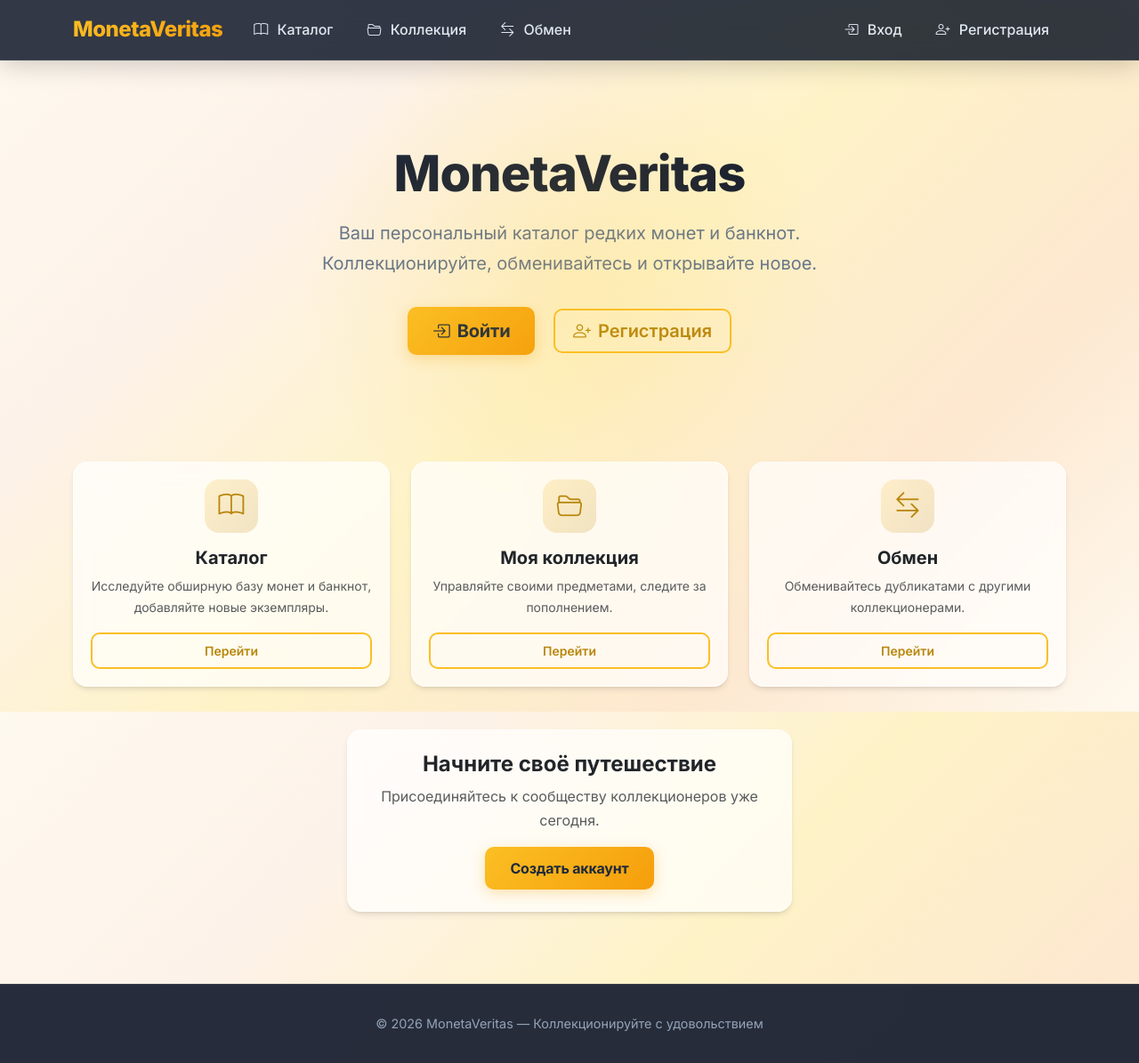
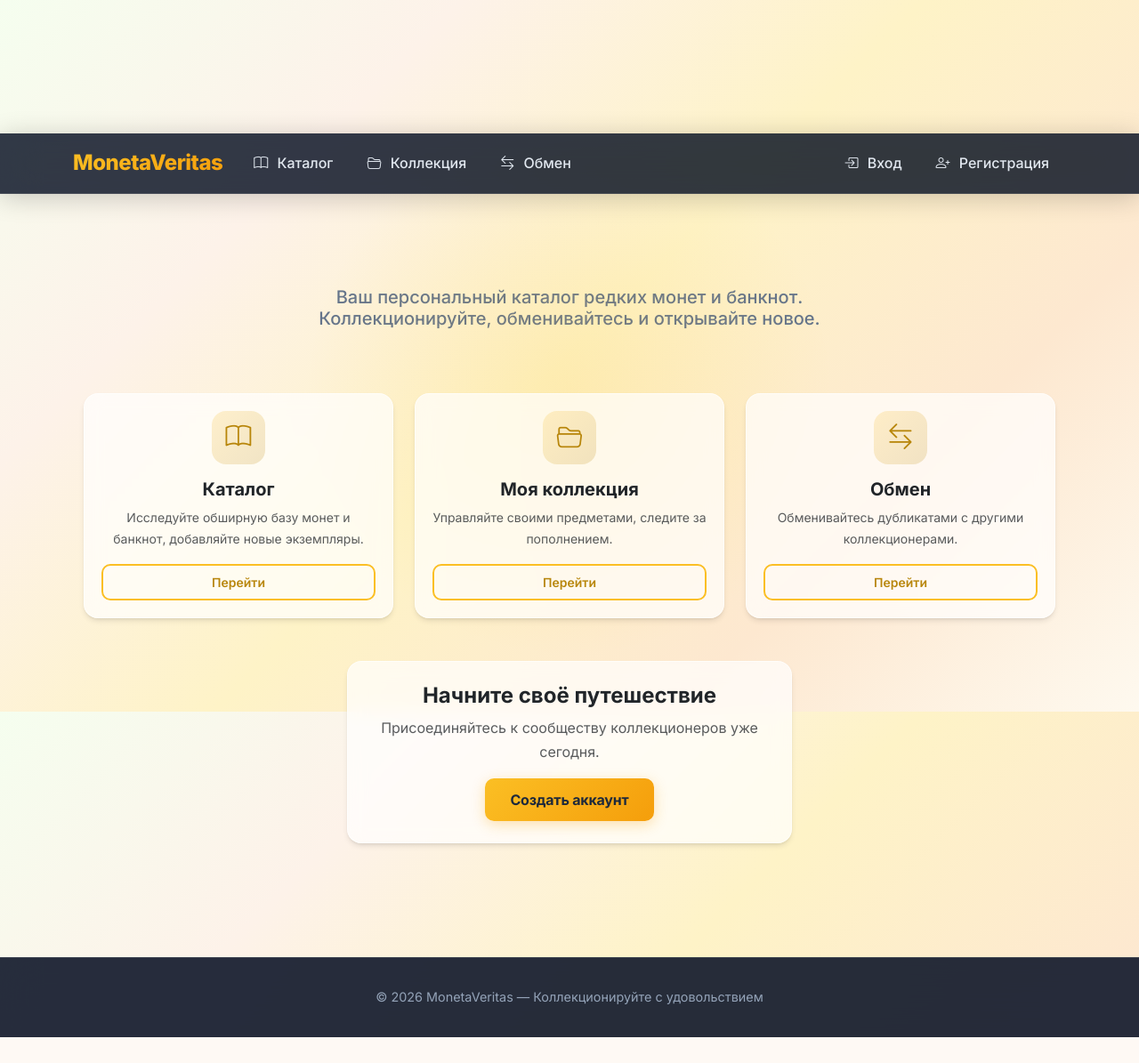
Before and after one commit to Simon-Struggler/MonetaVeritasPrime, a FastAPI app: page / in a window 1280 px wide. Shown: the whole page at 89% size. After the commit the page ends 1166 px from the top, so only its background shows below. Run offline with FastAPI, Linux system fonts and the light colour scheme.

Commit message:
Чет работает а чет нет я устал

```diff
--- a/services/frontend/main.py
+++ b/services/frontend/main.py
@@ -73,6 +73,10 @@ async def logout():
 
 def get_token(request: Request):
     token = request.cookies.get("token")
+    return token
+
+def get_token_required(request: Request):
+    token = get_token(request)
     if not token:
         raise HTTPException(401, "Not authenticated")
     return token
@@ -88,47 +92,53 @@ def get_username(request: Request):
         return None
 
 @app.get("/catalog", response_class=HTMLResponse)
-async def catalog(request: Request, token: str = Depends(get_token)):
-    headers = {"Authorization": f"Bearer {token}"}
-    async with httpx.AsyncClient() as client:
-        try:
-            resp = await client.get(f"{settings.GATEWAY_URL}/catalog/items", headers=headers, timeout=10.0)
-            if resp.status_code == 200:
-                items = resp.json()
-            else:
-                items = []
-        except Exception as e:
-            print(f"Error fetching items: {e}")
-            items = []
+async def catalog(request: Request):
+    username = get_username(request)
+    token = get_token(request)
+    items = []
+    if token:
+        headers = {"Authorization": f"Bearer {token}"}
+        async with httpx.AsyncClient() as client:
+            try:
+                resp = await client.get(f"{settings.GATEWAY_URL}/catalog/items", headers=headers, timeout=10.0)
+                if resp.status_code == 200:
+                    items = resp.json()
+            except Exception as e:
+                print(f"Error fetching items: {e}")
     coins = [item for item in items if item.get('type') == 'coin']
     banknotes = [item for item in items if item.get('type') == 'banknote']
-    username = get_username(request)
     return templates.TemplateResponse(request, "catalog.html", {"request": request, "coins": coins, "banknotes": banknotes, "username": username})
 
 @app.get("/collections", response_class=HTMLResponse)
-async def collections(request: Request, token: str = Depends(get_token)):
-    headers = {"Authorization": f"Bearer {token}"}
-    async with httpx.AsyncClient() as client:
-        try:
-            resp = await client.get(f"{settings.GATEWAY_URL}/collections", headers=headers, timeout=10.0)
-            collection = resp.json() if resp.status_code == 200 else []
-        except Exception as e:
-            print(f"Error fetching collections: {e}")
-            collection = []
+async def collections(request: Request):
     username = get_username(request)
+    token = get_token(request)
+    collection = []
+    if token:
+        headers = {"Authorization": f"Bearer {token}"}
+        async with httpx.AsyncClient() as client:
+            try:
+                resp = await client.get(f"{settings.GATEWAY_URL}/collections", headers=headers, timeout=10.0)
+                if resp.status_code == 200:
+                    collection = resp.json()
+            except Exception as e:
+                print(f"Error fetching collections: {e}")
     return templates.TemplateResponse(request, "collections.html", {"request": request, "collection": collection, "username": username})
 
 @app.get("/exchange", response_class=HTMLResponse)
-async def exchange_page(request: Request, token: str = Depends(get_token)):
-    headers = {"Authorization": f"Bearer {token}"}
-    async with httpx.AsyncClient() as client:
-        try:
-            resp = await client.get(f"{settings.GATEWAY_URL}/exchange/trades", headers=headers, timeout=10.0)
-            trades = resp.json() if resp.status_code == 200 else []
-        except Exception as e:
-            print(f"Error fetching trades: {e}")
-            trades = []
+async def exchange_page(request: Request):
     username = get_username(request)
+    token = get_token(request)
+    trades = []
+    if token:
+        headers = {"Authorization": f"Bearer {token}"}
+        async with httpx.AsyncClient() as client:
+            try:
+                resp = await client.get(f"{settings.GATEWAY_URL}/exchange/trades", headers=headers, timeout=10.0)
+                if resp.status_code == 200:
+                    trades = resp.json()
+            except Exception as e:
+                print(f"Error fetching trades: {e}")
     return templates.TemplateResponse(request, "exchange.html", {"request": request, "trades": trades, "username": username})
 
 @app.get("/health")
--- a/services/frontend/static/css/styles.css
+++ b/services/frontend/static/css/styles.css
@@ -26,8 +26,8 @@
 }
 
 body {
-  padding-top: 90px;  /* было 80px – увеличиваем */
-  background: linear-gradient(135deg, #fef9ef 0%, #fdf2e9 25%, #fef3c7 50%, #fde8d0 75%, #fef9ef 100%);
+  padding-top: 150px;  /* увеличено до 150px для большего расстояния от navbar */
+  background: linear-gradient(135deg, #f5feef 0%, #fdf2e9 25%, #fef3c7 50%, #fde8d0 75%, #fef9ef 100%);
   background-attachment: fixed;
   font-family: 'Inter', -apple-system, BlinkMacSystemFont, 'Segoe UI', sans-serif;
   line-height: 1.7;
@@ -45,7 +45,7 @@ body {
 
 @media (max-width: 768px) {
   body {
-    padding-top: 70px;  /* для мобильных – чуть меньше, так как хедер компактнее */
+    padding-top: 130px;  /* увеличено до 130px для мобильных */
   }
   .hero-section {
     padding-top: 0.5rem;
@@ -133,7 +133,7 @@ body {
 }
 
 .navbar-text {
-  color: #cbd5e1 !important;
+  color: #87abd6 !important;
   font-weight: 500;
   padding: 8px 12px;
   background: rgba(255, 255, 255, 0.05);
@@ -153,7 +153,7 @@ body {
 /* Герой-секция на главной */
 .hero-section {
   position: relative;
-  padding: 3rem 0;
+  padding: 5rem 0 3rem 0;  /* увеличен верхний padding */
   text-align: center;
 }
 
--- a/services/frontend/templates/base.html
+++ b/services/frontend/templates/base.html
@@ -6,7 +6,7 @@
     <title>{% block title %}MonetaVeritas{% endblock %}</title>
     <link href="https://cdn.jsdelivr.net/npm/bootstrap@5.3.0/dist/css/bootstrap.min.css" rel="stylesheet">
     <link rel="stylesheet" href="https://cdn.jsdelivr.net/npm/bootstrap-icons@1.11.3/font/bootstrap-icons.css">
-    <link rel="stylesheet" href="{{ url_for('static', path='css/styles.css') }}">
+    <link rel="stylesheet" href="{{ url_for('static', path='css/styles.css') }}?v=1.1">
     <style>
         .navbar-brand {
             font-weight: 800;
@@ -26,7 +26,7 @@
     </style>
 </head>
 <body data-user-authenticated="{{ 'true' if username else 'false' }}">
-    <nav class="navbar navbar-expand-lg navbar-dark bg-collector fixed-top">
+    <nav class="navbar navbar-expand-lg bg-collector">
         <div class="container">
             <a class="navbar-brand" href="/">MonetaVeritas</a>
             <button class="navbar-toggler border-0" type="button" data-bs-toggle="collapse" data-bs-target="#navbarNav">
@@ -36,7 +36,7 @@
                 <ul class="navbar-nav me-auto mb-2 mb-lg-0">
                     <li class="nav-item">
                         <a class="nav-link nav-collector {% if request.url.path == '/catalog' %}active{% endif %}"
-                           href="#" data-auth-required="true" data-url="/catalog">
+                           href="/catalog">
                             <i class="bi bi-book"></i> Каталог
                         </a>
                     </li>
@@ -143,6 +143,25 @@
         const bodyElement = document.body;
         const isAuthenticated = bodyElement.getAttribute('data-user-authenticated') === 'true';
 
+        // Обработчик для ссылок, требующих авторизации
+        document.querySelectorAll('a[data-auth-required="true"]').forEach(link => {
+            link.addEventListener('click', function(e) {
+                e.preventDefault();
+                if (!isAuthenticated) {
+                    openAuth('login', this.getAttribute('data-url'));
+                } else {
+                    window.location.href = this.getAttribute('data-url');
+                }
+            });
+        });
+
+        // Если страница требует авторизации, но пользователь не авторизован, показать модальное окно
+        const currentPath = window.location.pathname;
+        const protectedPaths = ['/collections', '/exchange'];
+        if (protectedPaths.includes(currentPath) && !isAuthenticated) {
+            openAuth('login', currentPath);
+        }
+
         const authModal = new bootstrap.Modal(document.getElementById('authModal'));
         let pendingRedirect = null;
 
@@ -202,6 +221,7 @@
                     return;
                 }
                 showAlert('Вход выполнен!', 'success');
+                authModal.hide();
                 setTimeout(() => {
                     if (pendingRedirect) {
                         window.location.href = pendingRedirect;
@@ -239,21 +259,19 @@
                 showAlert('Ошибка соединения', 'danger');
             }
         }
-
-        // Обработка кликов по пунктам меню, требующим авторизации
-        document.querySelectorAll('[data-auth-required="true"]').forEach(link => {
-            link.addEventListener('click', (e) => {
-                const targetUrl = link.getAttribute('data-url');
-                if (isAuthenticated) {
-                    if (targetUrl && targetUrl !== '#') {
-                        window.location.href = targetUrl;
-                    }
-                } else {
-                    e.preventDefault();
+        // Обработчик для ссылок, требующих авторизации
+        document.querySelectorAll('[data-auth-required="true"]').forEach(el => {
+            el.addEventListener('click', function(e) {
+                e.preventDefault();                     // всегда предотвращаем переход по href
+                const targetUrl = this.getAttribute('data-url');
+                if (!isAuthenticated) {
                     openAuth('login', targetUrl);
+                } else if (targetUrl && targetUrl !== '#') {
+                    window.location.href = targetUrl;
                 }
             });
         });
+
     </script>
     {% block scripts %}{% endblock %}
 </body>
--- a/services/frontend/templates/home.html
+++ b/services/frontend/templates/home.html
@@ -4,19 +4,7 @@
 
 <div class="hero-section">
     <div class="container">
-        <h1 class="hero-title">MonetaVeritas</h1>
-        <p class="hero-subtitle">Ваш персональный каталог редких монет и банкнот. Коллекционируйте, обменивайтесь и открывайте новое.</p>
-
-        {% if not username %}
-            <button class="btn btn-gold btn-lg me-3" onclick="openAuth('login')">
-                <i class="bi bi-box-arrow-in-right me-2"></i>Войти
-            </button>
-            <button class="btn btn-outline-gold btn-lg" onclick="openAuth('register')">
-                <i class="bi bi-person-plus me-2"></i>Регистрация
-            </button>
-        {% endif %}
-    </div>
-</div>
+        <h4 class="hero-subtitle">Ваш персональный каталог редких монет и банкнот. Коллекционируйте, обменивайтесь и открывайте новое.</h4>
 
 <div class="row mt-5 g-4">
     <div class="col-md-4">
@@ -39,7 +27,7 @@
                 </div>
                 <h5 class="fw-bold">Моя коллекция</h5>
                 <p class="text-muted small">Управляйте своими предметами, следите за пополнением.</p>
-                <a href="/collections" class="btn btn-outline-gold btn-sm mt-auto">Перейти</a>
+                <a href="#" data-auth-required="true" data-url="/exchange" class="btn btn-outline-gold btn-sm mt-auto">Перейти</a>
             </div>
         </div>
     </div>
@@ -51,7 +39,7 @@
                 </div>
                 <h5 class="fw-bold">Обмен</h5>
                 <p class="text-muted small">Обменивайтесь дубликатами с другими коллекционерами.</p>
-                <a href="/exchange" class="btn btn-outline-gold btn-sm mt-auto">Перейти</a>
+                <a href="#" data-auth-required="true" data-url="/exchange" class="btn btn-outline-gold btn-sm mt-auto">Перейти</a>
             </div>
         </div>
     </div>
```
